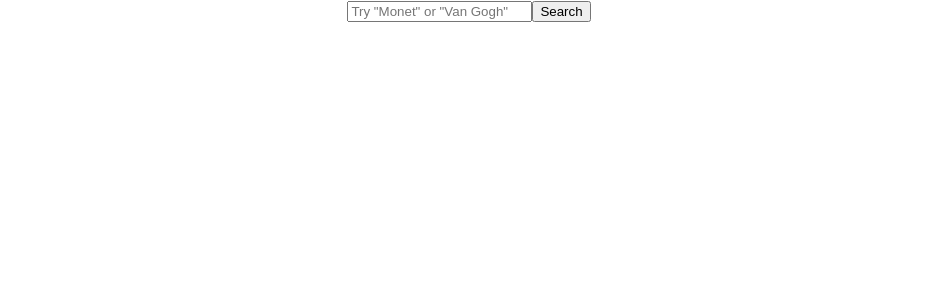
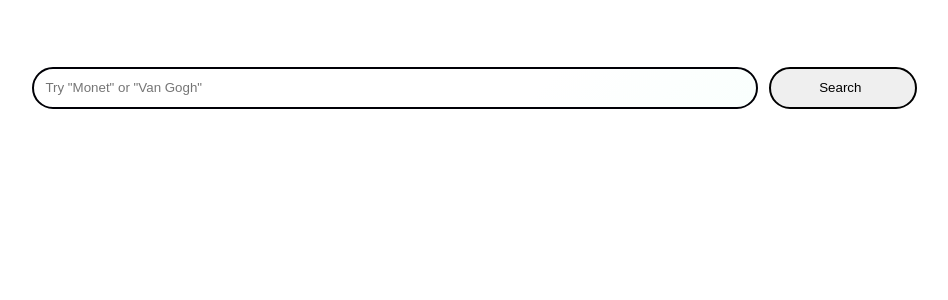
Before and after one commit to morganheuer/art-search-frontend, a React (Create React App) app: page / in a window 1280 px wide. Shown: the top 300 px of the page, without its empty margins (171-1119 px from the left). Built offline with nearby package versions, Linux system fonts and the light colour scheme.

Commit message:
search only shows matching results for artist query and added styles

```diff
--- a/src/App.css
+++ b/src/App.css
@@ -2,37 +2,125 @@
   text-align: center;
 }
 
-.App-logo {
-  height: 40vmin;
-  pointer-events: none;
+.searchArt {
+  max-width: 100%;
+  min-height: 100vh;
+  padding: calc(24px + 0.75vw) 7.5vw;
 }
 
-@media (prefers-reduced-motion: no-preference) {
-  .App-logo {
-    animation: App-logo-spin infinite 20s linear;
+.searchForm {
+  grid-gap: calc(8px + 0.25vw);
+  display: flex;
+  margin-bottom: calc(16px + 0.5vw);
+  padding: calc(24px + 0.75vw) 7.5vw;
+}
+
+.searchInput {
+  background: linear-gradient(-45deg, #00ba84, #e8fff7, #fff, #fff);
+  background-position: 20% 50%;
+  background-size: 400% 400%;
+  border: 2px solid;
+  border-radius: 50px;
+  box-sizing: border-box;
+  color: #000006;
+  flex-basis: 100%;
+  min-width: 0;
+  padding: calc(8px + 0.25vw);
+  text-overflow: ellipsis;
+}
+
+.searchButton {
+  border: 2px solid;
+  border-radius: 50px;
+  padding-right: calc(8px + 0.25vw);
+  position: relative;
+  width: 20%;
+}
+
+.art-container {
+  grid-column-gap: calc(8px + 0.25vw);
+  grid-row-gap: calc(8px + 0.25vw);
+  display: grid;
+  flex-wrap: wrap;
+  grid-template-columns: 1;
+  margin-bottom: calc(48px + 1.5vw);
+  max-width: 100%;
+  min-height: 50vh;
+}
+
+.result-object,
+.result-object:hover {
+  border: 0;
+  color: currentColor;
+  text-decoration: none;
+}
+.result-object {
+  border-radius: 4px;
+  display: block;
+  overflow: hidden;
+  padding: calc(8px + 0.25vw);
+}
+
+.result-object .image-container {
+  align-items: center;
+  display: flex;
+  height: 300px;
+  justify-content: center;
+  margin-bottom: calc(16px + 0.5vw);
+  max-width: 100%;
+  position: relative;
+}
+
+.result-object .image-container img {
+  max-height: 100%;
+  max-width: 100%;
+  position: absolute;
+}
+
+.result-object .info {
+  grid-row-gap: calc(8px + 0.25vw);
+  display: flex;
+  flex-direction: column;
+  text-align: center;
+}
+
+.result-object .info .title {
+  -webkit-box-orient: vertical;
+  -webkit-line-clamp: 2;
+  display: -webkit-box;
+  font-size: calc(1.125rem + 0.18779vw - 0.70423px);
+  font-weight: 600;
+  line-height: 1.1;
+  max-height: 2.2em;
+  overflow: hidden;
+  text-overflow: ellipsis;
+}
+
+.result-object .info .attribution {
+  -webkit-box-orient: vertical;
+  -webkit-line-clamp: 2;
+  display: -webkit-box;
+  font-size: calc(0.875rem + 0.18779vw - 0.70423px);
+  height: 2em;
+  line-height: 1;
+  overflow: hidden;
+  text-overflow: ellipsis;
+}
+
+@media (min-width: 500px) {
+  .art-container {
+    grid-template-columns: repeat(2, 1fr);
   }
 }
 
-.App-header {
-  background-color: #282c34;
-  min-height: 100vh;
-  display: flex;
-  flex-direction: column;
-  align-items: center;
-  justify-content: center;
-  font-size: calc(10px + 2vmin);
-  color: white;
+@media (min-width: 700px) {
+  .art-container {
+    grid-template-columns: repeat(3, 1fr);
+  }
 }
 
-.App-link {
-  color: #61dafb;
-}
-
-@keyframes App-logo-spin {
-  from {
-    transform: rotate(0deg);
-  }
-  to {
-    transform: rotate(360deg);
+@media (min-width: 1000px) {
+  .art-container {
+    grid-template-columns: repeat(4, 1fr);
   }
 }
--- a/src/components/Card.tsx
+++ b/src/components/Card.tsx
@@ -1,3 +1,27 @@
-const Card = () => {};
+import { IArtData } from "./IArtData";
+
+const Card = (props: { art: IArtData; query: string }) => {
+  const { art } = props;
+  if (
+    art.primaryImageSmall &&
+    props.query.toLowerCase() === art.artistDisplayName.toLowerCase()
+  ) {
+    return (
+      <div className="result-object">
+        <div className="image-container">
+          <img alt={art.title} src={art.primaryImageSmall}></img>
+        </div>
+        <div className="info">
+          <div className="title">{art.title}</div>
+          <div className="attribution">
+            {art.artistDisplayName}, {art.objectDate}
+          </div>
+        </div>
+      </div>
+    );
+  } else {
+    return null;
+  }
+};
 
 export default Card;
--- /dev/null
+++ b/src/components/IArtData.tsx
@@ -0,0 +1,69 @@
+export interface IArtData {
+  objectID: number;
+  isHighlight: boolean;
+  accessionNumber: string;
+  accessionYear: string;
+  isPublicDomain: boolean;
+  primaryImage: string;
+  primaryImageSmall: string;
+  additionalImages: string[];
+  constituents: {
+    constituentID: number;
+    role: string;
+    constituentULAN_URL: string;
+    constituentWikidata_URL: string;
+    gender: string;
+  }[];
+  department: string;
+  objectName: string;
+  title: string;
+  culture: string;
+  period: string;
+  dynasty: string;
+  reign: string;
+  portfolio: string;
+  artistRole: string;
+  artistPrefix: string;
+  artistDisplayName: string;
+  artistDisplayBio: string;
+  artistSuffix: string;
+  artistAlphaSort: string;
+  artistNationality: string;
+  artistBeginDate: string;
+  artistEndDate: string;
+  artistGender: string;
+  artistWikidata_URL: string;
+  artistULAN_URL: string;
+  objectDate: string;
+  objectBeginDate: 1889;
+  objectEndDate: 1889;
+  medium: string;
+  dimensions: string;
+  measurements: {
+    elementName: string;
+    elementDescription: any;
+    elementMeasurements: { Height: number; Width: number };
+  }[];
+  creditLine: string;
+  geographyType: string;
+  city: string;
+  state: string;
+  county: string;
+  country: string;
+  region: string;
+  subregion: string;
+  locale: string;
+  locus: string;
+  excavation: string;
+  river: string;
+  classification: string;
+  rightsAndReproduction: string;
+  linkResource: string;
+  metadataDate: string;
+  repository: string;
+  objectURL: string;
+  tags: { term: string; AAT_URL: string; Wikidata_URL: string }[];
+  objectWikidata_URL: string;
+  isTimelineWork: boolean;
+  GalleryNumber: string;
+}
--- a/src/components/SearchArt.tsx
+++ b/src/components/SearchArt.tsx
@@ -1,9 +1,11 @@
 import { useEffect, useState } from "react";
 import axios from "axios";
+import Card from "./Card";
+import { IArtData } from "./IArtData";
 const SearchArt = () => {
   const [query, setQuery] = useState("");
   const [objects, setObjects] = useState([]);
-  const [artData, setArtData] = useState<any[]>([]);
+  const [artData, setArtData] = useState<IArtData[]>([]);
   // add lopading state
 
   const URL = "https://collectionapi.metmuseum.org/public/collection/v1";
@@ -14,15 +16,19 @@ const SearchArt = () => {
     axios
       .get(`${URL}/search`, {
         params: {
+          // isPublicDomain: true,
+          // artistDisplayName: query,
           q: query,
-          isHighlight: true,
+          // isHighlight: true,
+          // departmentId: 11,
           hasImages: true,
-          isPublicDomain: true,
-          artistDisplayName: query,
+          // searchField: "ArtistCulture",
+
+          // artistOrCulture: true,
         },
       })
       .then((res) => {
-        const objectIDs = res.data.objectIDs.slice(0, 20);
+        const objectIDs = res.data.objectIDs.slice(0, 50);
         console.log(objectIDs);
         setObjects(objectIDs);
       })
@@ -32,12 +38,13 @@ const SearchArt = () => {
   };
 
   const getArtDataWaiting = () => {
-    const pendingData: Promise<{}>[] = [];
+    const pendingData: Promise<IArtData>[] = [];
     for (let i of objects) {
       pendingData.push(
         axios
           .get(`${URL}/objects/${i}`)
           .then((res) => {
+            console.log(res.data.primaryImageSmall);
             return res.data;
           })
           .catch((err) => {
@@ -47,28 +54,30 @@ const SearchArt = () => {
     }
     Promise.all(pendingData).then((res) => {
       setArtData(res);
-      console.log(artData);
     });
   };
 
   useEffect(getArtDataWaiting, [objects]);
 
   return (
-    <div>
-      <form onSubmit={getObjectsFromSearch}>
+    <div className="searchArt">
+      <form className="searchForm" onSubmit={getObjectsFromSearch}>
         <label htmlFor="query"></label>
         <input
           type="text"
           name="query"
+          className="searchInput"
           placeholder={`Try "Monet" or "Van Gogh"`}
           value={query}
           onChange={(e) => setQuery(e.target.value)}
         />
-        <button type="submit">Search</button>
+        <button className="searchButton" type="submit">
+          Search
+        </button>
       </form>
-      <div>
+      <div className="art-container">
         {artData.map((art) => (
-          <img alt="artwork" src={art.primaryImageSmall} width="20%"></img>
+          <Card key={art.objectID} art={art} query={query} />
         ))}
       </div>
     </div>
```
